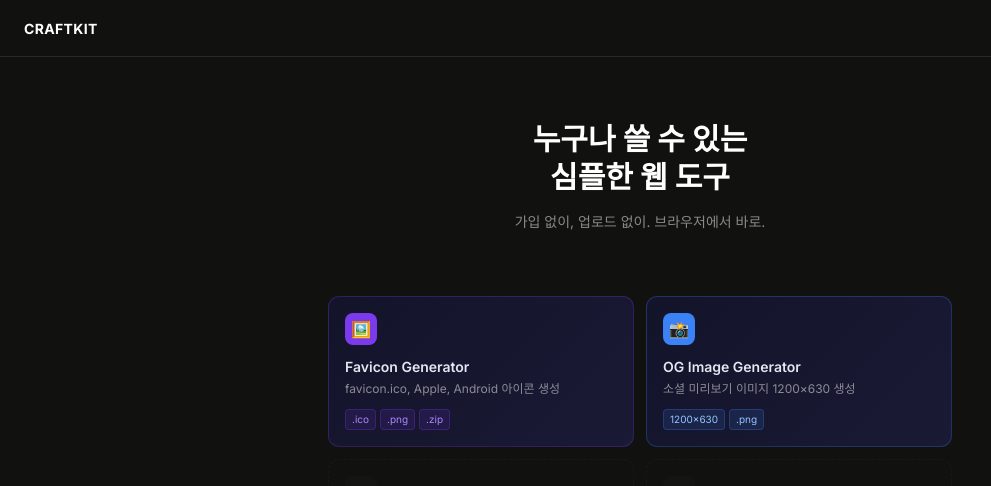
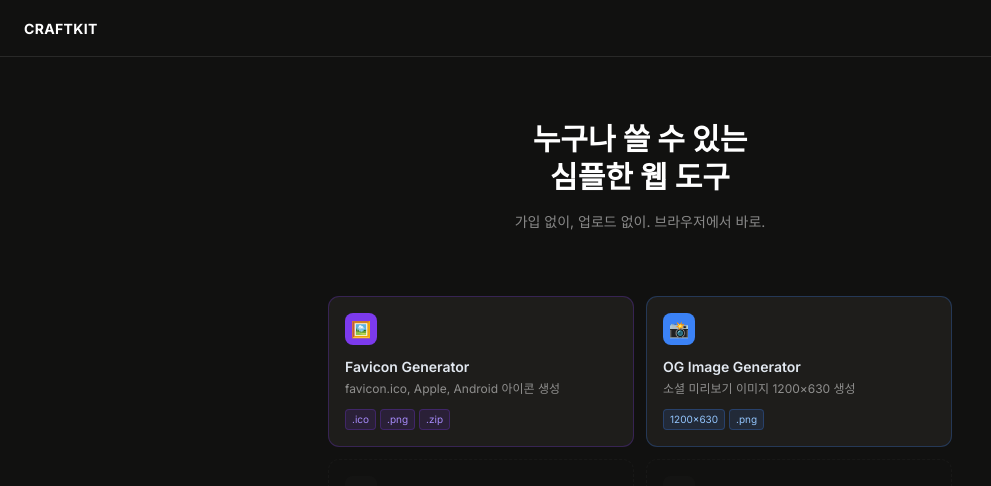
Before and after one commit to wjdxodbs/craftkit, a Next.js app: page / in a window 1280 px wide. Shown: the top 486 px of the page, without its empty margins (0-991 px from the left). Built offline with nearby package versions, Linux system fonts and the light colour scheme.

Commit message:
style: 툴카드 배경 warm dark로 변경

```diff
--- a/src/widgets/tool-card/ui/ToolCard.tsx
+++ b/src/widgets/tool-card/ui/ToolCard.tsx
@@ -23,7 +23,7 @@ export function ToolCard({ tool }: Props) {
         <div
           className="cursor-pointer rounded-xl p-4 transition-colors"
           style={{
-            background: 'linear-gradient(135deg, #13132a, #1a1a35)',
+            background: '#1e1d1b',
             border: `1px solid ${tool.borderColor}`,
           }}
         >
```
